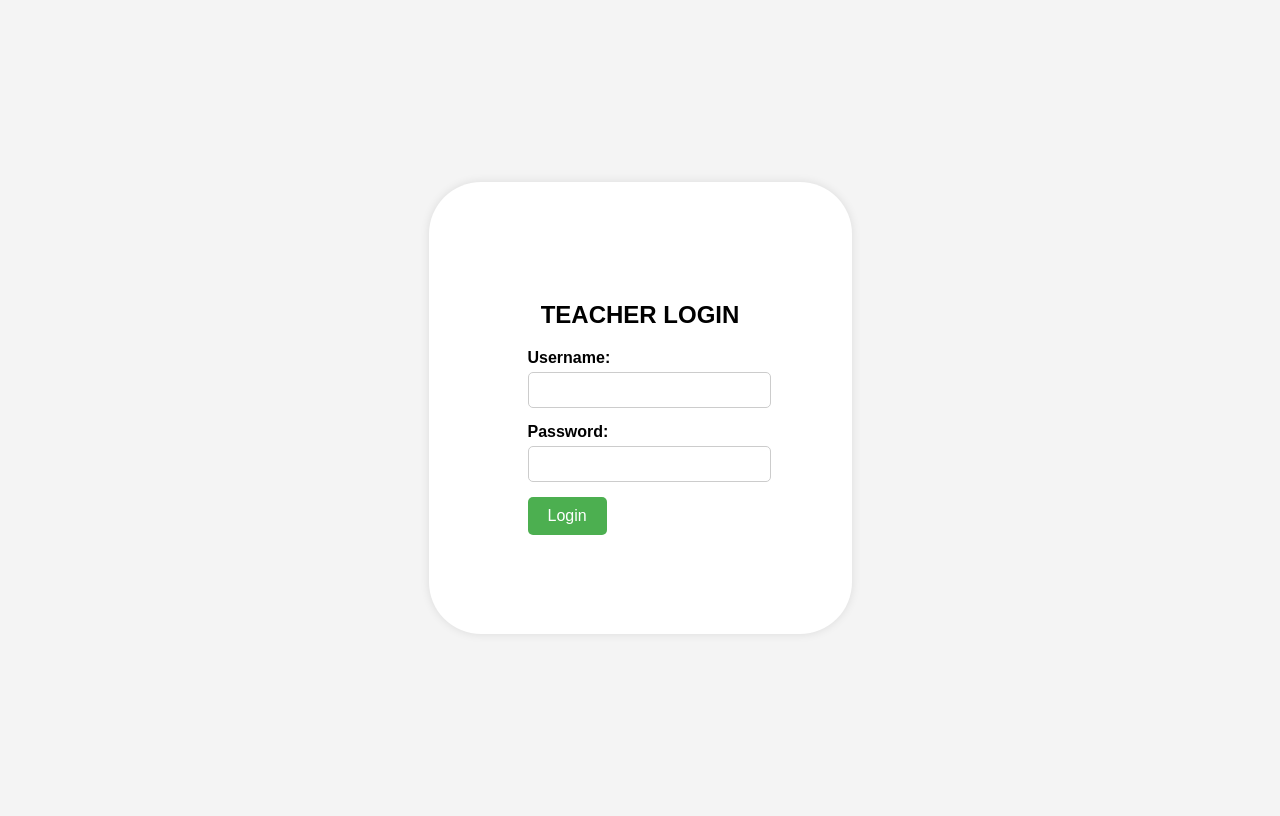
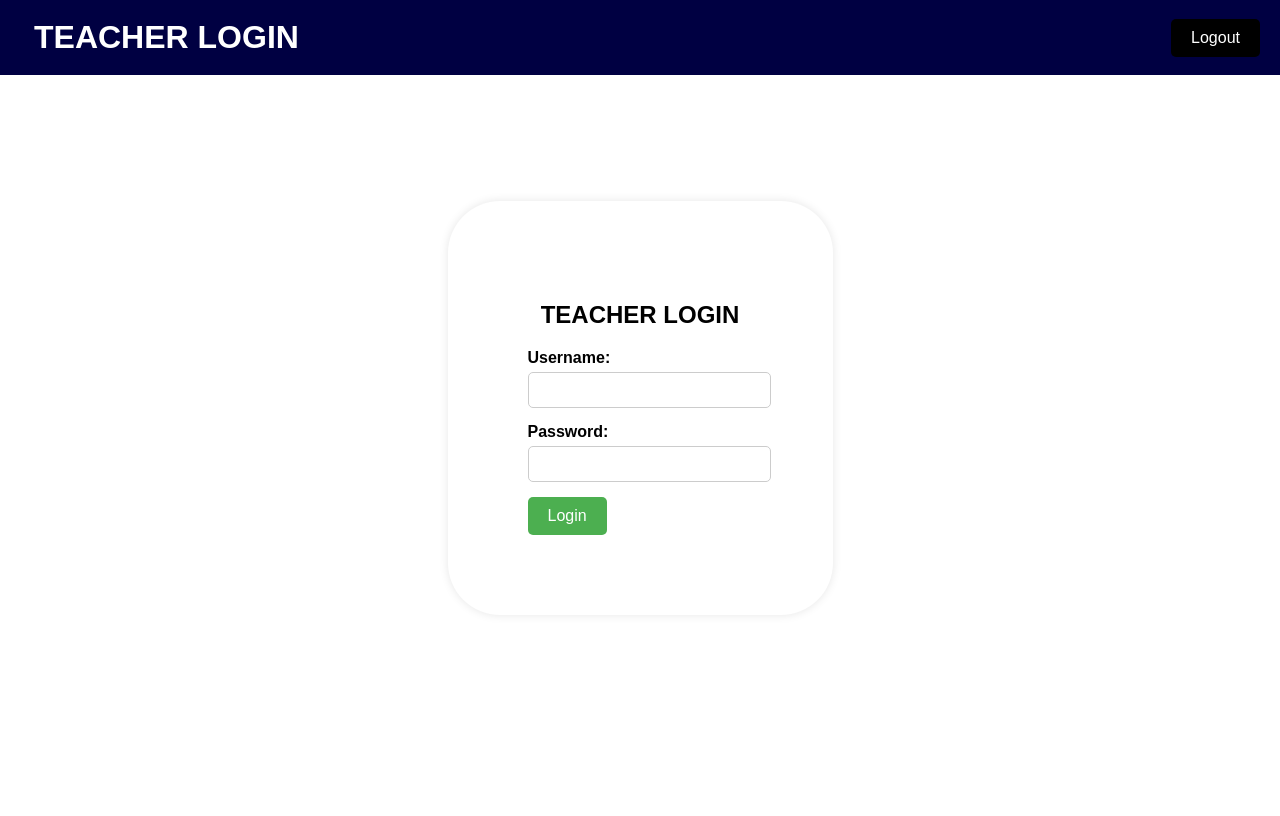
Before and after one commit to KhushiJain2004/Attendance-management-system-Devops-lab-, a Django app: page /TeacherLogin in a window 1280 px wide. Run offline with Django 4.2, Linux system fonts and the light colour scheme.

Commit message:
Update TeacherLogin.html

```diff
--- a/ATTENDANCE_MANAGEMENT_SYSTEM/template/TeacherLogin.html
+++ b/ATTENDANCE_MANAGEMENT_SYSTEM/template/TeacherLogin.html
@@ -4,11 +4,11 @@
 <head>
     <meta charset="UTF-8">
     <meta name="viewport" content="width=device-width, initial-scale=1.0">
-    <title>Student Login Page</title>
+    <title>teacher Login Page</title>
     <style>
         body {
             font-family: Arial, sans-serif;
-            background-color: #f4f4f4;
+            background-color: #ffffff;
 
             padding: 0;
             display: flex;
@@ -16,10 +16,37 @@
             align-items: center;
             height: 100vh;
         }
+        .navbar {
+            background-color:rgb(0, 0, 66);
+            color: white;
+            padding: 5px 20px;
+            text-align: left;
+            width: 100%;
+            position: fixed;
+            top: 0;
+            box-sizing: border-box;
+            display: flex;
+            justify-content: space-between;
+            align-items: center;
+        }
+
+        .navbar h1 {
+            margin: 14px;
+        }
+
+        .btn-logout {
+            background-color: #000000;
+            color: white;
+            border: none;
+            padding: 10px 20px;
+            font-size: 16px;
+            border-radius: 5px;
+            cursor: pointer;
+        }
 
         .login-container {
             background-color: #ffffff;
-            padding: 99px;
+            padding: 80px;
             border-radius: 52px;
             box-shadow: 0px 0px 10px 0px rgba(0, 0, 0, 0.1);
         }
@@ -72,6 +99,10 @@
 </head>
 
 <body>
+    <div class="navbar">
+        <h1>TEACHER LOGIN</h1>
+        <button class="btn-logout">Logout</button>
+    </div>
     <div class="login-container">
         <h2>TEACHER LOGIN</h2>
         <div class="form-group">
```
